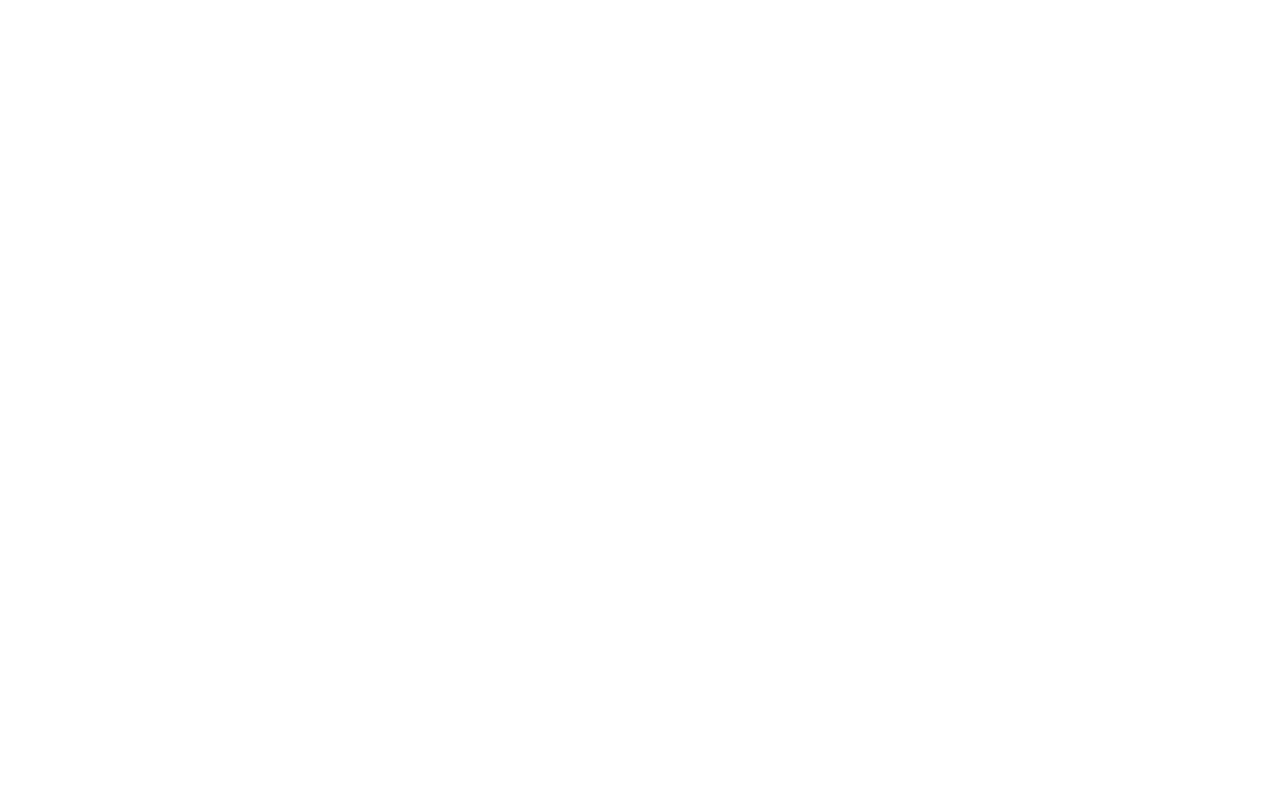
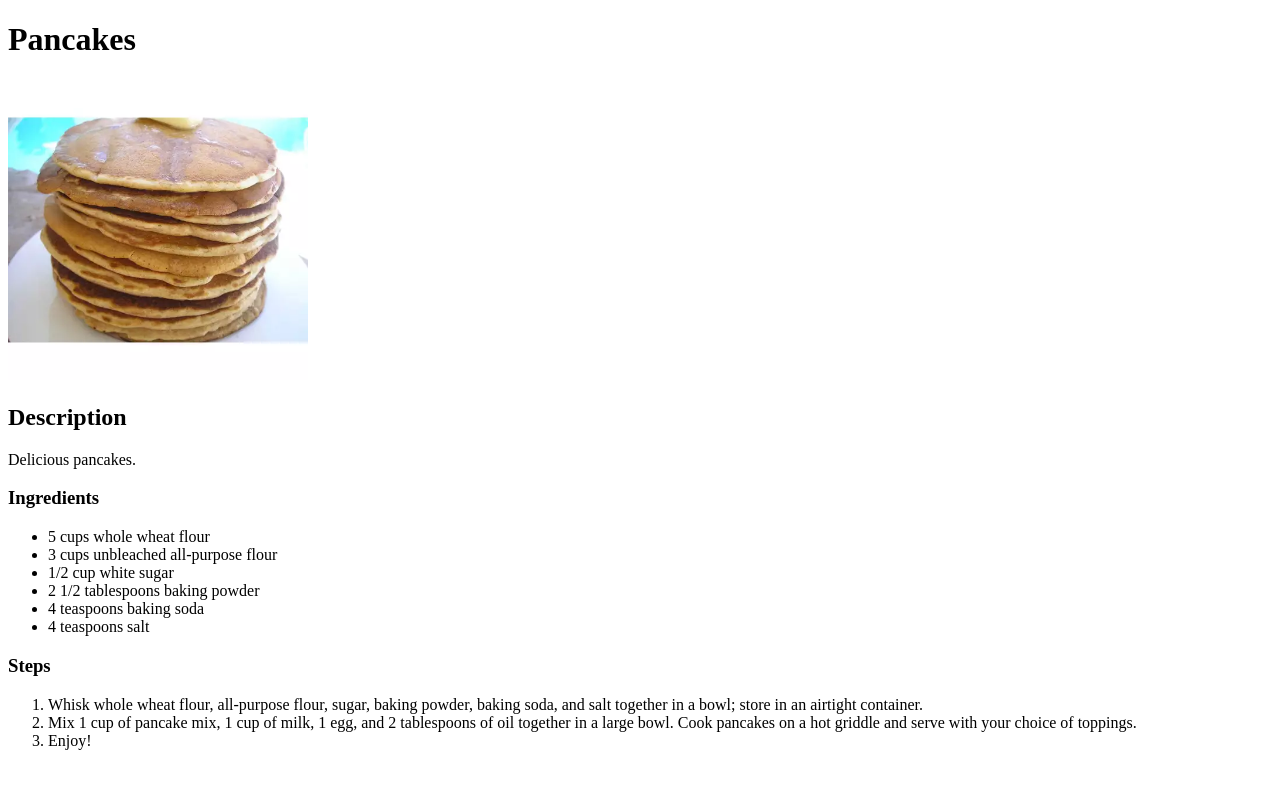
Before and after one commit to eeruos/odin-recipes, a plain HTML site: page recipes/pancakes.html in a window 1280 px wide. Drawn offline with Linux system fonts and the light colour scheme.

Commit message:
Add the content to the pancake file

```diff
--- a/recipes/pancakes.html
+++ b/recipes/pancakes.html
@@ -6,6 +6,36 @@
     <title>Document</title>
 </head>
 <body>
+    <h1>Pancakes</h1>
+
+    <img src="../images/pancake.jpg" alt="A picture of pancakes" height="300" width="300">
+
+    <h2>Description</h2>
+
+    <p>Delicious pancakes.</p>
+
+    <h3>Ingredients</h3>
+
+    <ul>
+        <li>5 cups whole wheat flour</li>
+        <li>3 cups unbleached all-purpose flour</li>
+        <li>1/2 cup white sugar</li>
+        <li>2 1/2 tablespoons baking powder</li>
+        <li>4 teaspoons baking soda</li>
+        <li>4 teaspoons salt</li>
+    </ul>
+
+    <h3>Steps</h3>
+
+    <ol>
+        <li>Whisk whole wheat flour, all-purpose flour, sugar, baking
+            powder, baking soda, and salt together in a bowl; store in
+            an airtight container.</li>
+        <li>Mix 1 cup of pancake mix, 1 cup of milk, 1 egg, and 2 tablespoons
+            of oil together in a large bowl. Cook pancakes on a hot griddle
+            and serve with your choice of toppings.</li>
+        <li>Enjoy!</li>
+    </ol>
 
 </body>
 </html>
```
Also changed, not shown: images/pancake.jpg (added).
